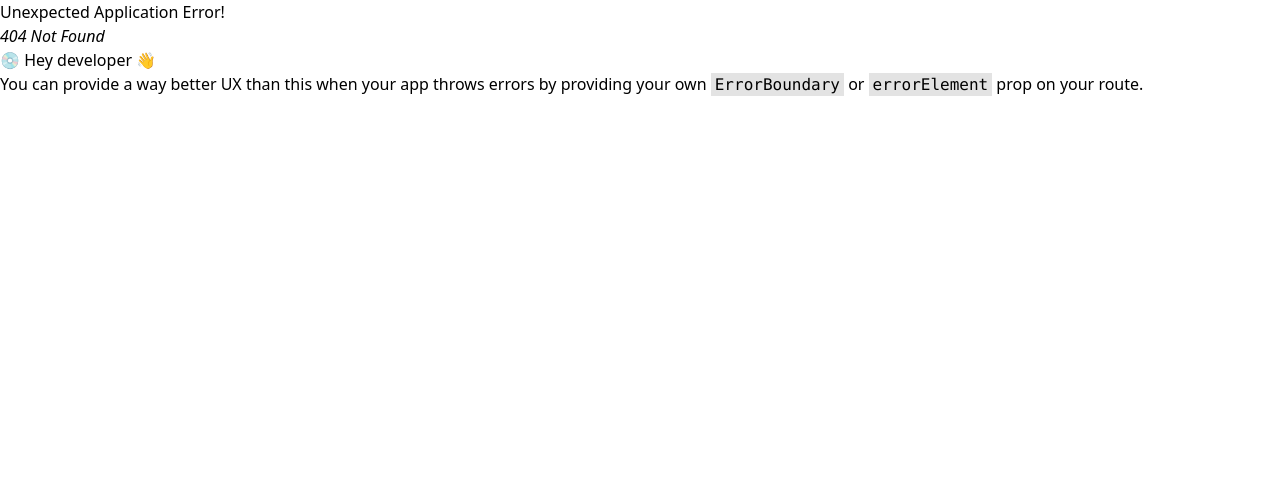
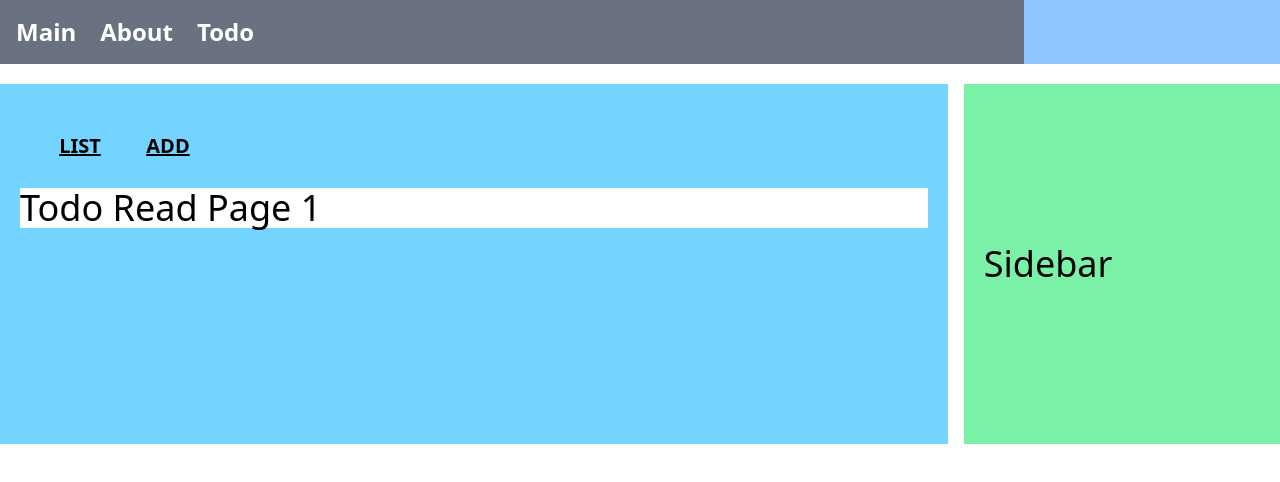
Before and after one commit to yejun95/React_JPA_Study, a React (Vite) app in the folder frontend_typescript/: page /todo/read/1 in a window 1280 px wide. Before the commit this address had no page. Shown: the top 482 px of the page. Built offline with nearby package versions, Linux system fonts and the light colour scheme.

Commit message:
feat typeFE - useParams, useSearchParams

```diff
--- /dev/null
+++ b/frontend_typescript/src/pages/todo/readPage.tsx
@@ -0,0 +1,17 @@
+import { useParams } from "react-router";
+
+
+function ReadPage() {
+
+  const {tno} = useParams()
+
+  console.log(tno)
+
+  return (
+    <div className="bg-white w-full">
+      <div className="text-4xl">Todo Read Page  {tno}</div>
+    </div>
+  );
+}
+
+export default ReadPage;
--- a/frontend_typescript/src/router/todoRouter.tsx
+++ b/frontend_typescript/src/router/todoRouter.tsx
@@ -1,8 +1,10 @@
 import {lazy, Suspense} from "react";
+import {Navigate} from "react-router";
 
 const Loading = () => <div>Loading...</div>
 const TodoIndex = lazy(() => import("../pages/todo/indexPage.tsx"))
 const TodoList = lazy(() => import("../pages/todo/listPage.tsx"))
+const TodoRead = lazy(() => import("../pages/todo/readPage.tsx"))
 
 const todoRouter = () => {
   return (
@@ -10,10 +12,18 @@ const todoRouter = () => {
       path: 'todo',
       Component: TodoIndex,
       children: [
+        { // /todo 경로로 들어오면 바로 list 페이지를 보여주도록 리다이렉트한다.
+          path: "",
+          element: <Navigate to={'/todo/list'}/>
+        },
         {
           path: 'list',
           element: <Suspense fallback={<Loading/>}><TodoList/></Suspense>
-        }
+        },
+        {
+          path: 'read/:tno',
+          element: <Suspense fallback={<Loading/>}><TodoRead/></Suspense>
+        },
       ]
     }
   )
```
Also changed, not shown: frontend_typescript/src/pages/todo/addPage.tsx (added).
